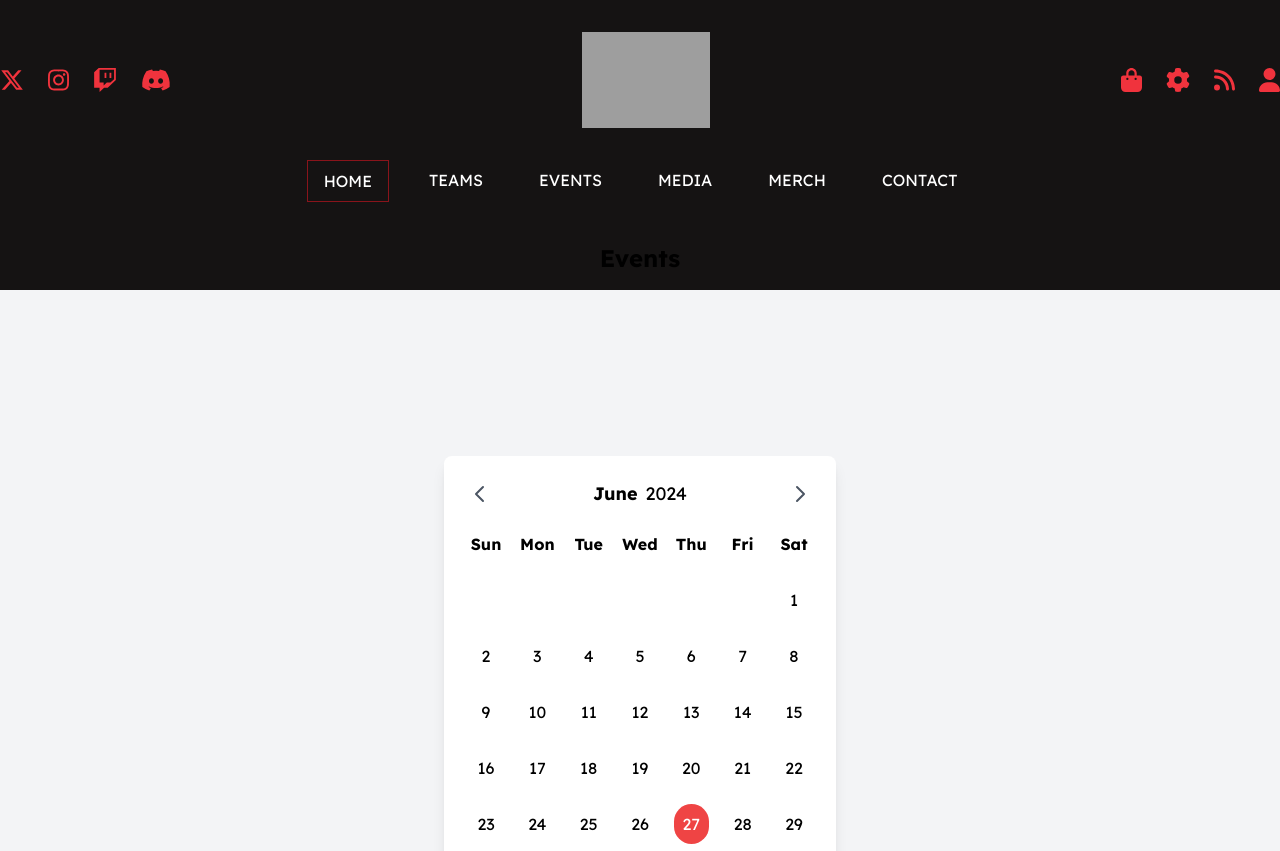
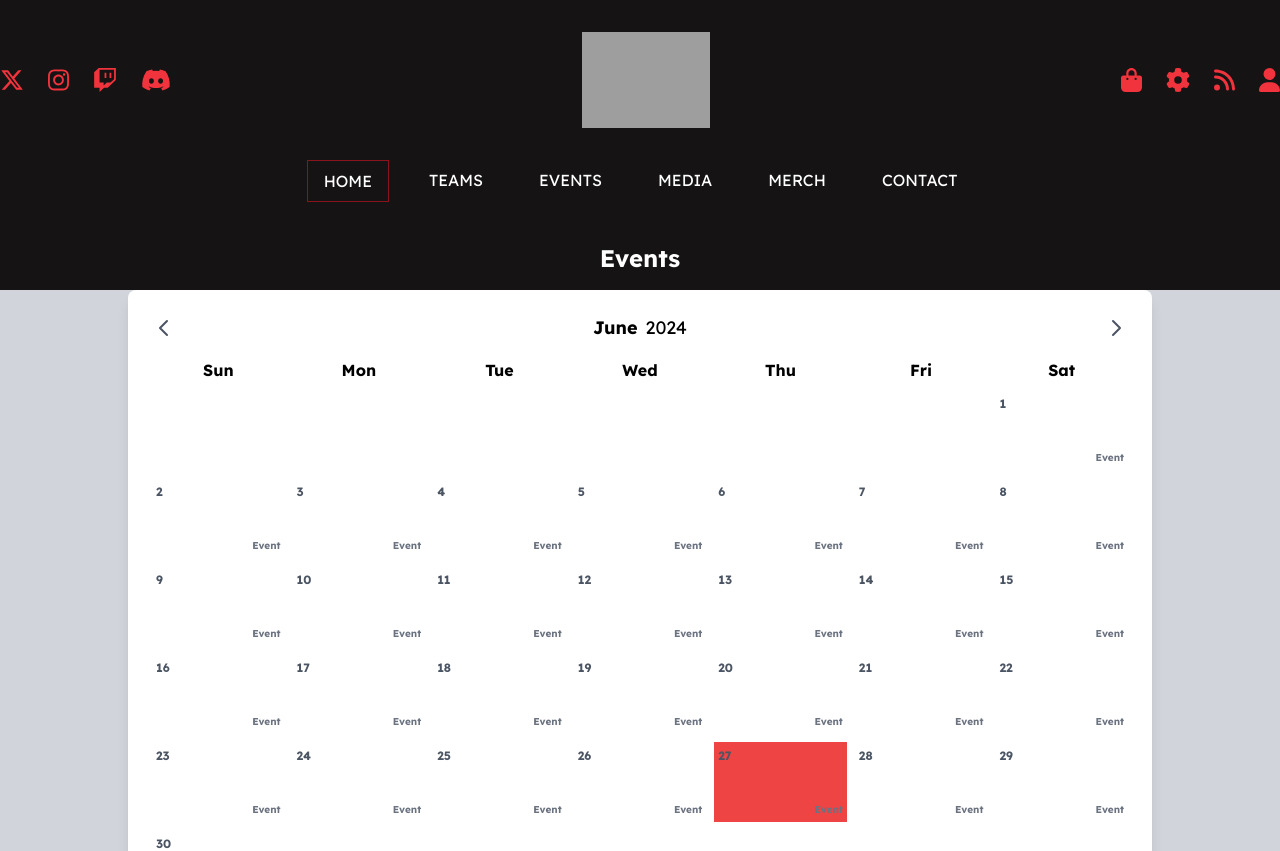
Before and after one commit to CoogEsports/website, a Nuxt app: page /events in a window 1280 px wide. Shown: the top 851 px of the page. Built offline with nearby package versions, Linux system fonts and the light colour scheme; grey boxes are pictures that could not be loaded.

Commit message:
made calendar cells bigger for events to populate later. current day bg is red. wrote better comments on all other pages.

```diff
--- a/components/AppHeader.vue
+++ b/components/AppHeader.vue
@@ -1,7 +1,7 @@
 <template>
   <div class="max-w-7xl mx-auto py-8 flex justify-between items-center">
     <div class="flex space-x-6">
-      <!-- Left side navigation icons -->
+      <!-- nav icons -->
       <a href="#home" class="text-2xl text-secondary">
         <font-awesome-icon :icon="['fab', 'x-twitter']" />
       </a>
@@ -38,6 +38,7 @@
 
   </div>
 
+  <!-- changed the href to "/events" from previous "#events" didn't work unless i did so -->
   <div class="max-w-7xl mx-auto mb-10">
     <div class="flex justify-center space-x-6">
       <a href="#home" class="text-white uppercase px-4 py-2 border border-primary">
--- a/components/Calendar.vue
+++ b/components/Calendar.vue
@@ -1,6 +1,13 @@
+<!--TODO
+created: 06/27/2024 author of todo: brandon
+
+1. figure out how to apply multiple class overrides based on one condition.
+   this is for current day in calendar. want to make white text and more transparent bg color
+2. functionality- will have to query database and display all events on proper dates. don't forget -->
+
 <template>
-    <div class="flex justify-center items-center min-h-screen bg-gray-100">
-      <div class="bg-white p-6 rounded-lg shadow-lg">
+  <div class="flex justify-center items-center min-h-fit bg-gray-300">
+    <div class="bg-white p-6 rounded-lg shadow-lg w-full max-w-screen-lg">
       <div class="flex justify-between items-center mb-4">
         <button @click="prevMonth">
           <svg class="h-6 w-6 text-gray-600" fill="none" stroke="currentColor" viewBox="0 0 24 24" xmlns="http://www.w3.org/2000/svg">
@@ -18,24 +25,29 @@
         </button>
       </div>
       <div class="grid grid-cols-7 gap-4">
-          <div v-for="day in days" :key="day" class="text-center font-bold">{{ day }}</div>
+        <div v-for="day in days" :key="day" class="text-center font-bold">
+          {{ day }}
+        </div>
         <div v-for="(day, index) in blankDays" :key="'blank-' + index"></div>
-          <div
+        <!-- want to change styling of current day. right now only first class change works (bg-red-500) -->
+        <button
           v-for="(date, index) in daysInMonth"
           :key="date"
-            class="text-center py-2"
-            :class="{
-              'bg-red-500 text-white rounded-full': isToday(date),
-              'bg-gray-300 text-gray-500': !isCurrentMonth(date)
-            }"
+          class="relative text-center py-2 focus:outline-none"
+          :class="[{
+            '!bg-red-500 text-white': isToday(date),
+            '!bg-gray-300 text-gray-500': !isCurrentMonth(date)
+          }, 'calendar-day']"
         >
-            {{ date.date() }}
-          </div>
+          <div class="absolute top-0 left-0 ml-1 mt-1 text-sm text-gray-600">{{ date.date() }}</div>
+          <div class="absolute bottom-0 right-0 mr-1 mb-1 text-xs text-gray-500">Event</div>
+        </button>
       </div>
     </div>
   </div>
 </template>
 
+<!-- script to track current day as well as populate current calendar year -->
 <script>
 import dayjs from 'dayjs'
 
@@ -94,11 +106,43 @@
 }
 </script>
 
+<!-- style for individual cells of calendar -->
 <style scoped>
-  .grid div {
+.grid {
+  display: grid;
+  grid-template-columns: repeat(7, minmax(0, 1fr));
+  gap: 8px;
+}
+
+.grid button {
+  height: 80px;
+  display: flex;
+  justify-content: center;
+  align-items: right;
+  border: none;
+  background-color: transparent;
+  cursor: pointer;
+  position: relative;
+  width: auto;
+}
+
+.grid button:hover {
+  background-color: #f0f0f0;
+}
+
+.grid button .text-sm {
+  font-size: 0.75rem;
+}
+
+.grid button .text-xs {
+  font-size: 0.625rem;
+}
+
+.calendar-day {
+  display: flex;
+  justify-content: center;
+  align-items: center;
   height: 40px;
-    display: flex;
-    align-items: center;
-    justify-content: center;
+  font-weight: bold;
 }
 </style>
--- a/pages/events.vue
+++ b/pages/events.vue
@@ -1,10 +1,11 @@
 <template>
     <div>
-      <h1 class="text-center text-2xl font-bold my-4">Events</h1>
+      <h1 class="text-center text-2xl text-white font-bold my-4 ">Events</h1>
       <Calendar />
     </div>
   </template>
 
+  <!-- importing component calendar -->
   <script>
   import Calendar from '~/components/Calendar.vue'
 
@@ -16,5 +17,5 @@
   </script>
 
   <style scoped>
-  /* Add any specific styles for your events page here */
+  /* add specific styling for events page here */
   </style>
```
Also changed, not shown: components/AppFooter.vue (+4 -4 lines). Lines whose indentation alone changed are shown as unchanged.
